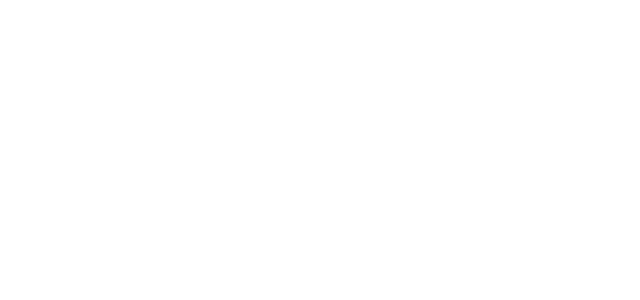
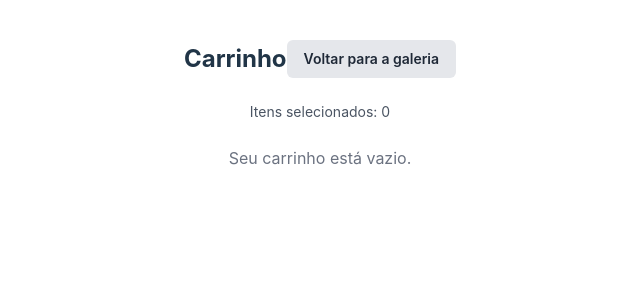
Before and after one commit to GiovanePolese/sell-videos-front, a React (Vite) app: page /cart in a window 1280 px wide. Before the commit this address had no page. Shown: the top 300 px of the page, without its empty margins (320-960 px from the left). Built offline with nearby package versions, Linux system fonts and the light colour scheme.

Commit message:
feat: add add-to-cart on public gallery videos (#2)
* feat: add cart action to public gallery videos
* feat: add cart toggle and dedicated cart page
* feat: persist cart state and simplify cart page list
* fix: persist cart correctly across page reloads

```diff
--- a/src/App.tsx
+++ b/src/App.tsx
@@ -1,8 +1,13 @@
 import React from 'react';
 import AppRoutes from './routes/AppRoutes';
+import CartProvider from './context/CartProvider';
 
 const App: React.FC = () => {
-  return <AppRoutes />;
+  return (
+    <CartProvider>
+      <AppRoutes />
+    </CartProvider>
+  );
 };
 
 export default App;
--- a/src/components/Gallery/index.tsx
+++ b/src/components/Gallery/index.tsx
@@ -1,4 +1,4 @@
-type Video = {
+export type Video = {
   date: Date;
   fk_users: number;
   id: number;
@@ -10,16 +10,25 @@ type Video = {
 type GalleryProps = {
   videos: Video[];
   prependWatermark?: boolean;
+  cartVideoIds?: number[];
+  onToggleCart?: (video: Video) => void;
 };
 
-export const Gallery = ({ videos, prependWatermark = false }: GalleryProps) => {
+export const Gallery = ({ videos, prependWatermark = false, cartVideoIds = [], onToggleCart }: GalleryProps) => {
   const cloudFrontUrl = import.meta.env.VITE_CLOUDFRONT_URL;
+  const canToggleCart = Boolean(onToggleCart);
 
   return (
-    <div className="grid grid-cols-3 gap-4">
-      {videos.map((video, index) => (
+    <div className="grid grid-cols-1 gap-4 sm:grid-cols-2 lg:grid-cols-3">
+      {videos.map((video) => {
+        const isInCart = cartVideoIds.includes(video.id);
+
+        return (
+          <div
+            key={video.id}
+            className="flex flex-col gap-3 rounded-lg border border-gray-200 p-3 shadow-sm"
+          >
             <video
-          key={index}
               width="240"
               controls
             >
@@ -28,7 +37,19 @@ export const Gallery = ({ videos, prependWatermark = false }: GalleryProps) => {
                 type="video/mp4"
               />
             </video>
-      ))}
+
+            {canToggleCart && (
+              <button
+                type="button"
+                onClick={() => onToggleCart?.(video)}
+                className="rounded-md bg-blue-600 px-4 py-2 text-sm font-semibold text-white transition hover:bg-blue-700"
+              >
+                {isInCart ? 'Remover do carrinho' : 'Adicionar ao carrinho'}
+              </button>
+            )}
           </div>
-  )
-}
+        );
+      })}
+    </div>
+  );
+};
--- /dev/null
+++ b/src/context/CartProvider.tsx
@@ -0,0 +1,58 @@
+import React, { useEffect, useMemo, useState } from 'react';
+import { Video } from '../components/Gallery';
+import { CART_STORAGE_KEY, CartContext } from './cartContext';
+
+const getStoredCartVideos = (): Video[] => {
+  const rawCart = localStorage.getItem(CART_STORAGE_KEY);
+
+  if (!rawCart) {
+    return [];
+  }
+
+  try {
+    return JSON.parse(rawCart) as Video[];
+  } catch (error) {
+    console.error('Error reading cart from localStorage:', error);
+    return [];
+  }
+};
+
+const CartProvider: React.FC<React.PropsWithChildren> = ({ children }) => {
+  const [cartVideos, setCartVideos] = useState<Video[]>(() => getStoredCartVideos());
+
+  useEffect(() => {
+    localStorage.setItem(CART_STORAGE_KEY, JSON.stringify(cartVideos));
+  }, [cartVideos]);
+
+  const cartVideoIds = useMemo(() => cartVideos.map((video) => video.id), [cartVideos]);
+
+  const toggleVideo = (video: Video) => {
+    setCartVideos((previousCartVideos) => {
+      const isInCart = previousCartVideos.some((cartVideo) => cartVideo.id === video.id);
+
+      if (isInCart) {
+        return previousCartVideos.filter((cartVideo) => cartVideo.id !== video.id);
+      }
+
+      return [...previousCartVideos, video];
+    });
+  };
+
+  const removeVideo = (videoId: number) => {
+    setCartVideos((previousCartVideos) => previousCartVideos.filter((video) => video.id !== videoId));
+  };
+
+  const value = useMemo(
+    () => ({
+      cartVideos,
+      cartVideoIds,
+      toggleVideo,
+      removeVideo,
+    }),
+    [cartVideoIds, cartVideos],
+  );
+
+  return <CartContext.Provider value={value}>{children}</CartContext.Provider>;
+};
+
+export default CartProvider;
--- /dev/null
+++ b/src/context/cartContext.ts
@@ -0,0 +1,13 @@
+import { createContext } from 'react';
+import { Video } from '../components/Gallery';
+
+export type CartContextType = {
+  cartVideos: Video[];
+  cartVideoIds: number[];
+  toggleVideo: (video: Video) => void;
+  removeVideo: (videoId: number) => void;
+};
+
+export const CartContext = createContext<CartContextType | undefined>(undefined);
+
+export const CART_STORAGE_KEY = 'sell-videos-cart';
--- /dev/null
+++ b/src/context/useCart.ts
@@ -0,0 +1,12 @@
+import { useContext } from 'react';
+import { CartContext } from './cartContext';
+
+export const useCart = () => {
+  const context = useContext(CartContext);
+
+  if (!context) {
+    throw new Error('useCart must be used inside CartProvider');
+  }
+
+  return context;
+};
--- /dev/null
+++ b/src/pages/CartPage.tsx
@@ -0,0 +1,54 @@
+import React from 'react';
+import { useNavigate } from 'react-router-dom';
+import { useCart } from '../context/useCart';
+
+const CartPage: React.FC = () => {
+  const navigate = useNavigate();
+  const { cartVideos, removeVideo } = useCart();
+
+  return (
+    <div className="mt-10 flex flex-col justify-center px-4 pb-10">
+      <div className="mb-6 flex items-center justify-between">
+        <h1 className="text-2xl font-bold">Carrinho</h1>
+        <button
+          type="button"
+          onClick={() => navigate('/gallery')}
+          className="rounded-md bg-gray-200 px-4 py-2 text-sm font-semibold text-gray-800"
+        >
+          Voltar para a galeria
+        </button>
+      </div>
+
+      <p className="mb-6 text-sm text-gray-600">Itens selecionados: {cartVideos.length}</p>
+
+      {cartVideos.length === 0 ? (
+        <p className="text-gray-500">Seu carrinho está vazio.</p>
+      ) : (
+        <ul className="flex flex-col gap-3">
+          {cartVideos.map((video) => (
+            <li
+              key={video.id}
+              className="flex items-center justify-between rounded-lg border border-gray-200 p-4 shadow-sm"
+            >
+              <div>
+                <p className="text-sm font-semibold text-gray-900">Vídeo #{video.id}</p>
+                <p className="text-sm text-gray-600">Arquivo: {video.image_name}</p>
+                <p className="text-xs text-gray-500">Data: {new Date(video.date).toLocaleDateString('pt-BR')}</p>
+              </div>
+
+              <button
+                type="button"
+                onClick={() => removeVideo(video.id)}
+                className="rounded-md bg-red-600 px-4 py-2 text-sm font-semibold text-white transition hover:bg-red-700"
+              >
+                Remover
+              </button>
+            </li>
+          ))}
+        </ul>
+      )}
+    </div>
+  );
+};
+
+export default CartPage;
--- a/src/pages/PublicGalleryPage.tsx
+++ b/src/pages/PublicGalleryPage.tsx
@@ -1,9 +1,13 @@
 import React, { useEffect, useState } from 'react';
 import axios from 'axios';
-import { Gallery } from '../components/Gallery';
+import { useNavigate } from 'react-router-dom';
+import { Gallery, Video } from '../components/Gallery';
+import { useCart } from '../context/useCart';
 
 const PublicGalleryPage: React.FC = () => {
-  const [videos, setVideos] = useState<[]>([]);
+  const [videos, setVideos] = useState<Video[]>([]);
+  const navigate = useNavigate();
+  const { cartVideos, cartVideoIds, toggleVideo } = useCart();
 
   useEffect(() => {
     const fetchVideos = async () => {
@@ -19,11 +23,28 @@ const PublicGalleryPage: React.FC = () => {
   }, []);
 
   return (
-    <div className="flex flex-col justify-center mt-10">
+    <div className="mt-10 flex flex-col justify-center pb-24">
       <h1 className="pb-5">Galeria Pública</h1>
+      <p className="mb-6 text-sm text-gray-600">Itens no carrinho: {cartVideos.length}</p>
+
       <div className="video-container justify-center pt-12">
-        <Gallery videos={videos} prependWatermark />
+        <Gallery
+          videos={videos}
+          prependWatermark
+          onToggleCart={toggleVideo}
+          cartVideoIds={cartVideoIds}
+        />
       </div>
+
+      {cartVideos.length > 0 && (
+        <button
+          type="button"
+          onClick={() => navigate('/cart')}
+          className="fixed bottom-6 right-6 rounded-full bg-emerald-600 px-6 py-3 text-sm font-semibold text-white shadow-lg transition hover:bg-emerald-700"
+        >
+          Ir para o carrinho ({cartVideos.length})
+        </button>
+      )}
     </div>
   );
 };
--- a/src/routes/AppRoutes.tsx
+++ b/src/routes/AppRoutes.tsx
@@ -1,9 +1,10 @@
 import React from 'react';
-import { BrowserRouter, Routes, Route } from 'react-router-dom';
+import { BrowserRouter, Route, Routes } from 'react-router-dom';
 import LoginPage from '../pages/LoginPage';
 import ProfilePage from '../pages/ProfilePage';
 import HomePage from '../pages/HomePage';
 import PublicGalleryPage from '../pages/PublicGalleryPage';
+import CartPage from '../pages/CartPage';
 
 const AppRoutes: React.FC = () => {
   return (
@@ -13,11 +14,12 @@ const AppRoutes: React.FC = () => {
         <Route
           path="/profile"
           element={
-              <ProfilePage />
+            <ProfilePage />
           }
         />
         <Route path="/" element={<HomePage />} />
         <Route path="/gallery" element={<PublicGalleryPage />} />
+        <Route path="/cart" element={<CartPage />} />
       </Routes>
     </BrowserRouter>
   );
```
Lines whose indentation alone changed are shown as unchanged.
